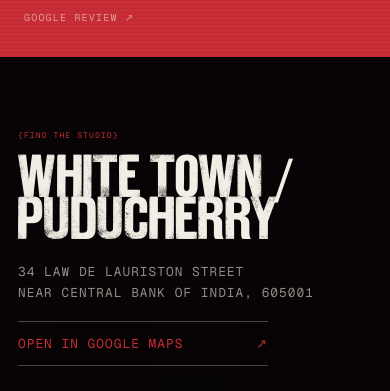
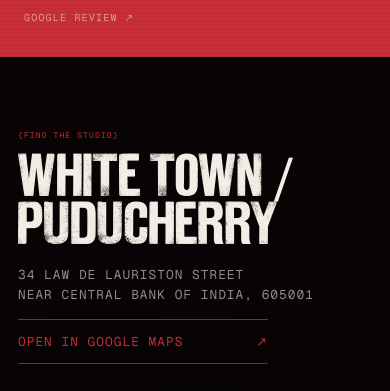
Before and after one commit to Pratheek555/sporo, a Next.js app: page / in a window 390 px wide. Shown: the part 4025-4416 px from the top of the page. Built offline with nearby package versions, Linux system fonts and the light colour scheme.

Commit message:
fix(landing): improve mobile location text spacing

```diff
--- a/app/globals.css
+++ b/app/globals.css
@@ -3230,3 +3230,9 @@ html { scroll-padding-top: 96px; }
   from { opacity: 0; transform: translateY(-12px); }
   to { opacity: 1; transform: translateY(0); }
 }
+
+@media (max-width: 700px) {
+  .landing-location-heading { gap: 14px; }
+  .landing-location-heading h2 { line-height: 0.94; }
+  .landing-location-heading p { line-height: 1.55; }
+}
```
